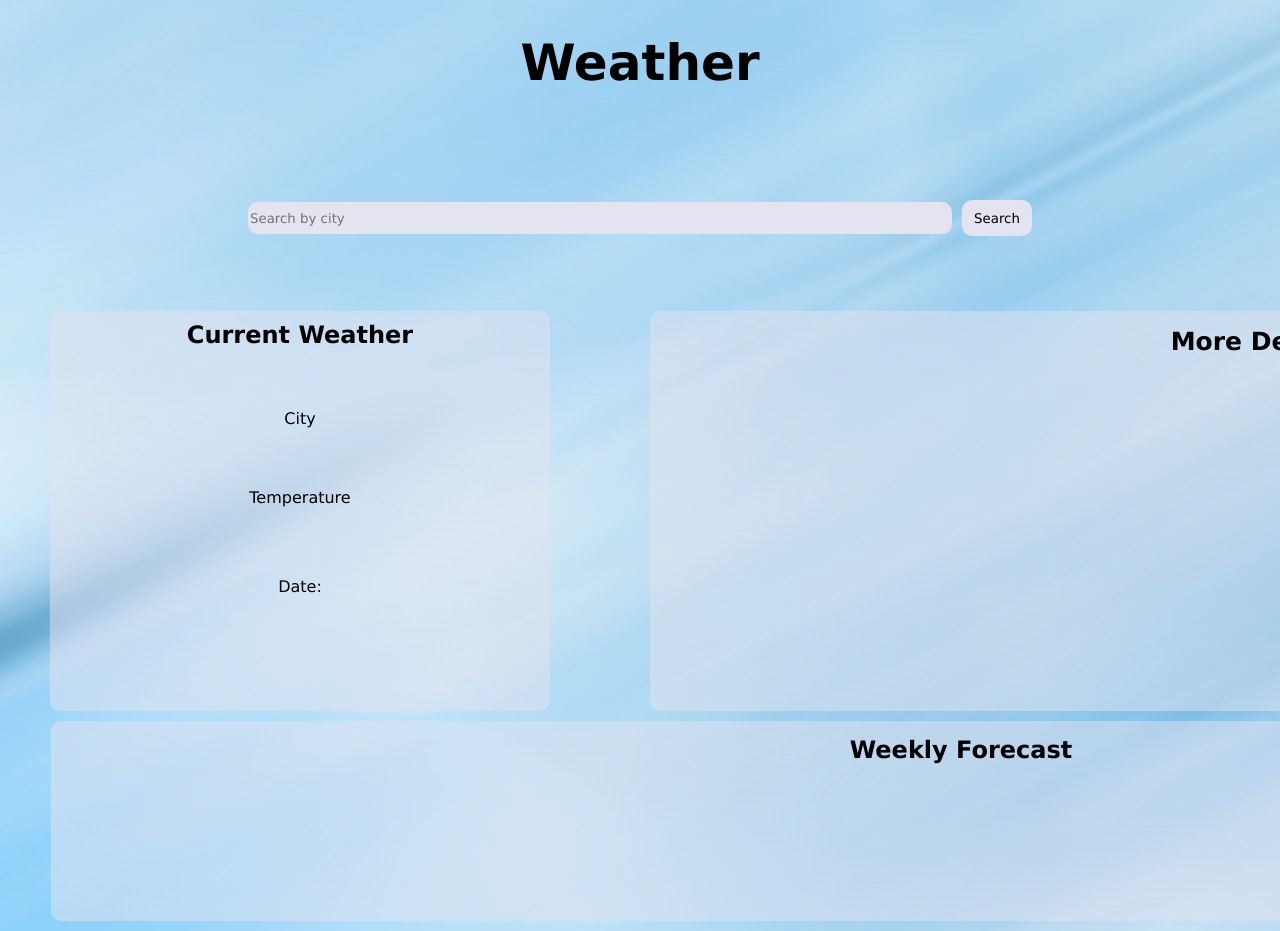
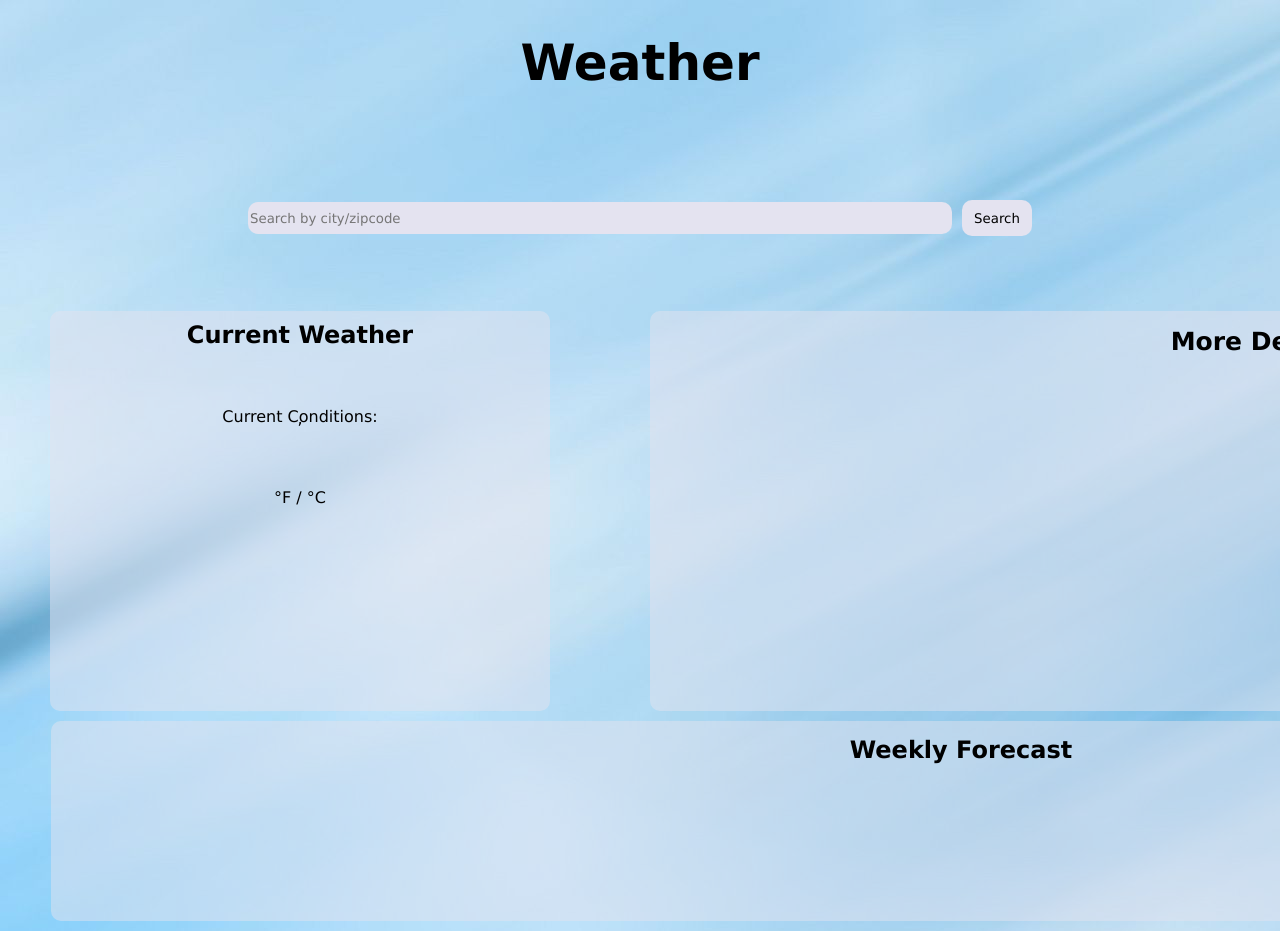
Before and after one commit to stporter/weather-app, a React (Create React App) app: page / in a window 1280 px wide. Shown: the top 931 px of the page. Built offline with nearby package versions, Linux system fonts and the light colour scheme; no server answers.

Commit message:
current weather complete

```diff
--- a/src/App.js
+++ b/src/App.js
@@ -29,7 +29,7 @@ function App() {
 	return (
 		<div className='body'>
 			<Header />
-			<Navigation />
+			{/* <Navigation /> */}
 			<CurrentWeather />
 			<MoreDetails />
 			<WeeklyForecast />
--- a/src/Current_Weather/CurrentWeather.css
+++ b/src/Current_Weather/CurrentWeather.css
@@ -43,3 +43,40 @@ h2 {
 	position: relative;
 	top: 220px;
 }
+
+.search-weather {
+	display: flex;
+	justify-content: center;
+	align-items: center;
+}
+
+.search-location {
+	margin-top: 75px;
+	width: 700px;
+	height: 30px;
+	border-radius: 10px;
+	appearance: none;
+	background: none;
+	border: none;
+	outline: none;
+	background-color: rgb(228, 227, 240);
+}
+
+.search-button {
+	height: 36px;
+	width: 70px;
+	margin-left: 10px;
+	border-radius: 10px;
+	margin-top: 75px;
+	appearance: none;
+	background: none;
+	border: none;
+	outline: none;
+	background-color: rgb(228, 227, 240);
+}
+
+.search-button:hover {
+	cursor: pointer;
+	background-color: aqua;
+	transform: scale(1.1);
+}
--- a/src/Current_Weather/CurrentWeather.js
+++ b/src/Current_Weather/CurrentWeather.js
@@ -1,13 +1,12 @@
 import React, { useState } from 'react';
 import './CurrentWeather.css';
-import Navigation from '../Navigation/Navigation';
 
 function Currentweather(props) {
 	const [searchCurrentWeather, setCurrentWeatherSearch] = useState('');
 	const [currentWeather, setCurrentWeather] = useState(null);
 	const apiKey = process.env.REACT_APP_WEATHER_KEY;
 
-	const apiUrl = `http://api.weatherapi.com/v1/current.json?key=${apiKey}&q=${searchCurrentWeather}`;
+	// const apiUrl = `http://api.weatherapi.com/v1/current.json?key=${apiKey}&q=${searchCurrentWeather}`;
 
 	// const [searchCurrentWeather, setCurrentWeatherSearch] = useState('');
 	// const [currentWeather, setCurrentWeather] = useState(null);
@@ -17,7 +16,14 @@ function Currentweather(props) {
 		event.preventDefault();
 	}
 
+	function handleChange(event) {
+		setCurrentWeatherSearch(event.target.value);
+		console.log(event.target.value);
+		event.preventDefault();
+	}
+
 	function showCurrentWeather() {
+		const apiUrl = `http://api.weatherapi.com/v1/current.json?key=${apiKey}&q=${searchCurrentWeather}`;
 		fetch(apiUrl)
 			.then((response) => response.json())
 			.then((response) => {
@@ -28,22 +34,55 @@ function Currentweather(props) {
 	}
 
 	return (
+		<div className='search-and-weather'>
+			<div>
+				<form className='search-weather' onSubmit={handleSubmit}>
+					<input
+						placeholder='Search by city/zipcode'
+						type='text'
+						name='searchString'
+						className='search-location'
+						required
+						onChange={handleChange}
+					/>
+					<button type='submit' className='search-button'>
+						Search
+					</button>
+				</form>
+			</div>
+
 			<div className='current-weather'>
 				{' '}
 				<h2 className='current-weather-header'>Current Weather</h2>
 				<div className='current-location-box'>
-				<div className='current-location'>City</div>
+					<div className='current-location'>
+						{currentWeather?.location.name}, {currentWeather?.location.region}
+					</div>
 				</div>
 				<div className='current-weather-box'>
-				<div className='current-temperature'>Temperature</div>
+					<div className='current-temperature'>
+						{currentWeather?.current.temp_f}
+						{'\u00b0'}
+						{'F'} {'/'} {currentWeather?.current.temp_c}
+						{'\u00b0'}
+						{'C'}
+					</div>
 				</div>
 				<div className='date-time-box'>
-				<div className='date-and-time'>Date:</div>
+					<div className='date-and-time'>
+						{currentWeather?.location.localtime}
+					</div>
+				</div>
+				<div className='weather-condition-box'>
+					<div className='weather-conditions'>
+						Current Conditions: {currentWeather?.current.condition.text}
+					</div>
 				</div>
 				{/* <div className='more-details'>
 				<button className='more-details-button'>More Details</button>
 			</div> */}
 			</div>
+		</div>
 	);
 }
 
--- a/src/More_Details/MoreDetails.js
+++ b/src/More_Details/MoreDetails.js
@@ -3,8 +3,10 @@ import './MoreDetails.css';
 
 function MoreDetails(props) {
 	return (
-		<div className='more-weather-details'>
-			<h2 className='more-details-header'>More Details</h2>
+		<div className='more-weather-details-box'>
+			<div className='more-weather-details'>
+				<h2 className='more-details-header'>More Details</h2>
+			</div>
 		</div>
 	);
 }
--- a/src/navigation/Navigation.css
+++ b/src/navigation/Navigation.css
@@ -1,4 +1,4 @@
-.search-weather {
+/* .search-weather {
 	display: flex;
 	justify-content: center;
 	align-items: center;
@@ -33,4 +33,4 @@
 	cursor: pointer;
 	background-color: aqua;
 	transform: scale(1.1);
-}
+} */
--- a/src/navigation/Navigation.js
+++ b/src/navigation/Navigation.js
@@ -1,26 +1,27 @@
-import React, { useState } from 'react';
-import './Navigation.css';
+// import React, { useState } from 'react';
+// import './Navigation.css';
 
-function Navigation(props) {
-	return (
-		<div>
-			<form className='search-weather'>
-				<input
-					placeholder='Search by city'
-					type='text'
-					name='searchString'
-					className='search-location'
-					required
-				/>
-				<button type='submit' className='search-button'>
-					Search
-				</button>
-			</form>
-		</div>
-	);
-}
+// function Navigation(props) {
+// 	return (
+// <div>
+// 	<form className='search-weather' onSubmit={handleSubmit}>
+// 		<input
+// 			placeholder='Search by city'
+// 			type='text'
+// 			name='searchString'
+// 			className='search-location'
+// 			required
+// 			onChange={handleChange}
+// 		/>
+// 		<button type='submit' className='search-button'>
+// 			Search
+// 		</button>
+// 	</form>
+// </div>
+// 	);
+// }
 
-export default Navigation;
+// export default Navigation;
 
 // 	// const [locationSearch, setLocationSearch] = useState('');
 // 	// const onSubmit = (event) => {
```
Also changed, not shown: sources.txt. Lines whose indentation alone changed are shown as unchanged.
